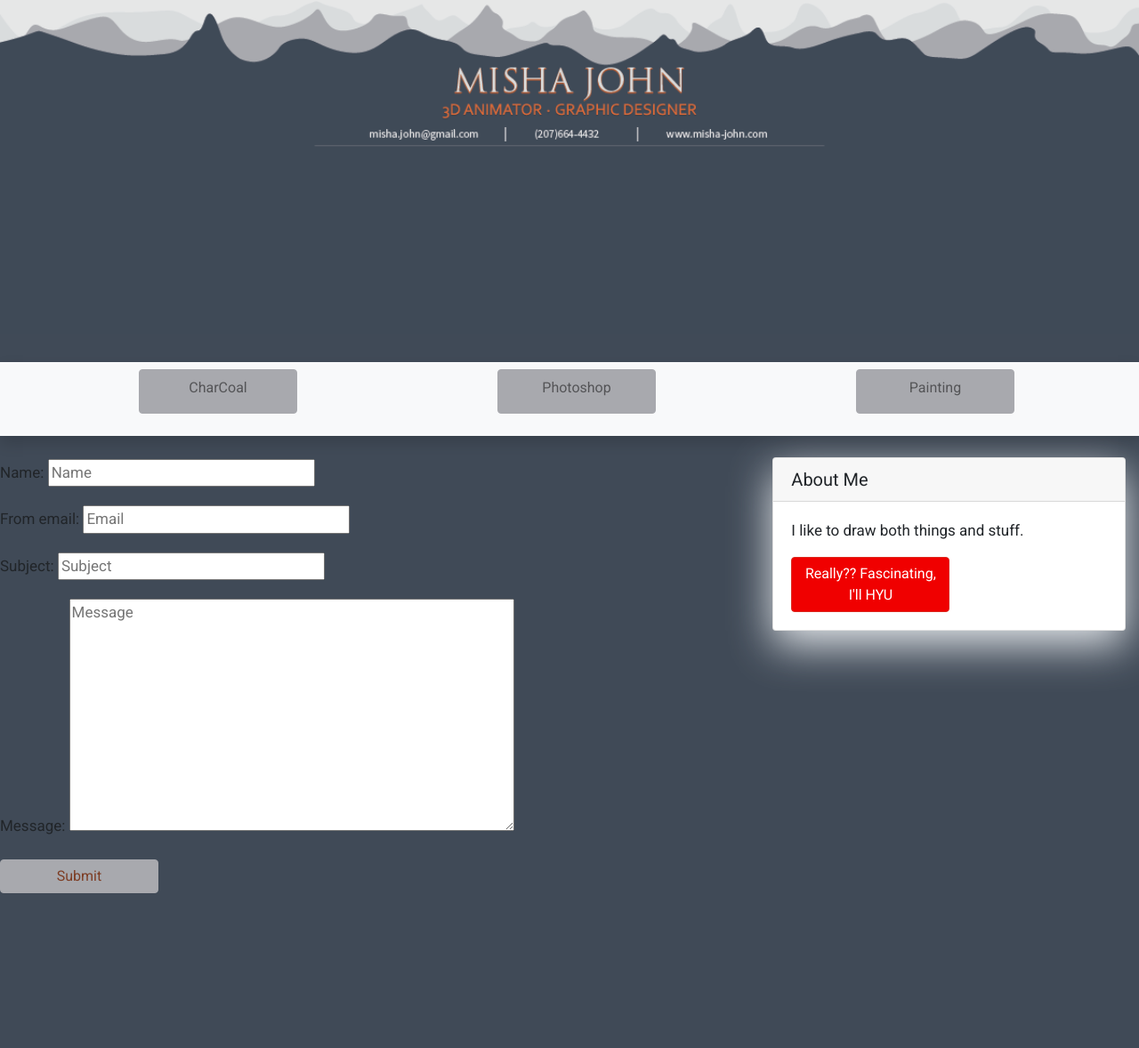
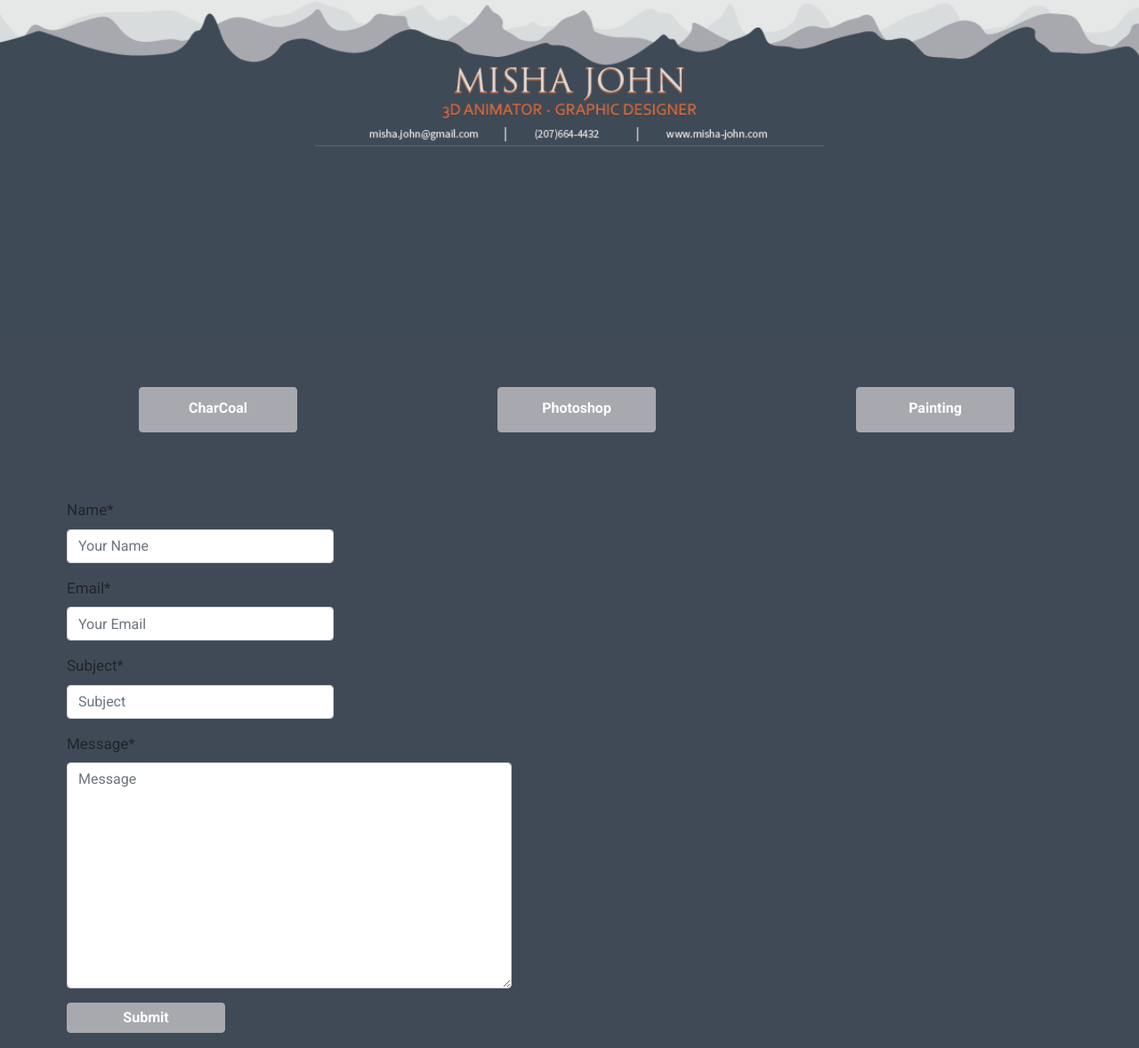
Before and after one commit to ONLYDOWNDOGS/mishasite, a Django app: page /contact/ in a window 1280 px wide. Shown: the whole page at 89% size. Run offline with Django 3.2, Linux system fonts and the light colour scheme; some libraries are stand-ins or nearby versions.

Commit message:
Removed weird blank border from navbar, added and commented out old websites homepage text.

```diff
--- a/base/finearts/forms.py
+++ b/base/finearts/forms.py
@@ -4,11 +4,11 @@ from django import forms
 class ContactForm(forms.Form):
     name = forms.CharField(
         widget=forms.TextInput(
-        attrs={'placeholder': 'Name', 'style': 'width: 300px;'}))
-    from_email = forms.EmailField(
+        attrs={'placeholder': 'Your Name', 'style': 'width: 300px;'}))
+    email = forms.EmailField(
         required=True,
         widget=forms.EmailInput(
-        attrs={'placeholder' :'Email', 'style': 'width: 300px;'}))
+        attrs={'placeholder' :'Your Email', 'style': 'width: 300px;'}))
     subject = forms.CharField(
         required=True,
         widget=forms.TextInput(
--- a/base/finearts/static/finearts/css/style_base.css
+++ b/base/finearts/static/finearts/css/style_base.css
@@ -8,17 +8,10 @@ html, body {
 body {
     font-family: "Roboto", sans-serif;
     font-size: 17px;
-    height: 100%;
-    min-height: 100vh;
 }
 
-.page-buttons {
-    display:flex;
-    justify-content: space-between;
-    list-style: none;
-    margin: 0;
-    padding: 0;
-    padding-bottom: 50px;
+.btn-text {
+    padding-top: 5px;
 }
 
 .jumbotron {
@@ -28,19 +21,14 @@ body {
     background-repeat: no-repeat;
 }
 
-.menu-button {
-    padding: 20px;
-    margin: 5px;
-    line-height: 50px;
-    font-weight: bold;
-    text-align: center;
-}
-
 .btn {
-    color: #7d3d24;
+    display: flex;
+    justify-content: center;
     background-color: #a8a9ae;
     border-color: #a8a9ae;
     width: 178px !important;
+    font-weight: bold;
+    line-height: 20px;
 }
 
 .shadow {
--- a/base/finearts/static/finearts/css/style_contact.css
+++ b/base/finearts/static/finearts/css/style_contact.css
@@ -0,0 +1,8 @@
+.sidenote {
+    display: none;
+}
+
+.email-form {
+    margin-top: 50px;
+    margin-left: 75px;
+}
--- a/base/finearts/static/finearts/css/style_toppings.css
+++ b/base/finearts/static/finearts/css/style_toppings.css
@@ -1,6 +1,7 @@
 .wrapper {
     display: flex;
     width: 100%;
+    background-color: #404a57;
 }
 
 .card {
@@ -10,6 +11,7 @@
 .navbar-nav > li {
     padding-left: 125px;
     padding-right: 100px;
+    padding-top: 20px;
 }
 
 .btn-danger {
@@ -17,11 +19,3 @@
     background-color: #f00000;
     border-color: #dc281e;
 }
-
-.masthead {
-    background: #3398E1;
-    height: auto;
-    padding-bottom: 15px;
-    box-shadow: 0 16px 48px #E3E7EB;
-    padding-top: 10px;
-}
--- a/base/finearts/templates/finearts/contact.html
+++ b/base/finearts/templates/finearts/contact.html
@@ -1,5 +1,6 @@
 {% extends "base.html" %}
 {% load static %}
+{% load crispy_forms_tags %}
 
 
 {% block style %}
@@ -8,16 +9,17 @@
 {% endblock style %}
 
 {% block content %}
-  <div class="page-content">
+<div class="page-content">
+  <div class="email-form">
+    <form class="submission" action = "." method="post">
+      {% csrf_token %}
     <div class="form-container">
-      <br>
-      <form method="post" class="submission">
-        {% csrf_token %}
-        {{ form.as_p }}
-        <div class="form-actions">
-          <button type="submit" class="btn btn-primary">Submit</button>
-        </div>
-      </form>
+      {{ form|crispy }}
     </div>
+    <div class="form-container">
+      <button type="submit" class="btn btn-primary">Submit</button>
+    </div>
+    </form>
   </div>
+</div>
 {% endblock content %}
--- a/base/finearts/templates/finearts/search_results.html
+++ b/base/finearts/templates/finearts/search_results.html
@@ -8,9 +8,6 @@
 {% endblock style %}
 
 {% block content %}
-	<a href="{% url 'home' %}"
-		<h1>Search</h1>
-	</a>
 	<h1>Portfolio</h1>
 	<ul>
 		{% for portfolio in object_list %}
--- a/base/templates/base.html
+++ b/base/templates/base.html
@@ -38,3 +38,8 @@
     </footer> -->
   </body>
 </html>
+
+<!-- Old homepage text from old website
+  <p class="text">Victoria "Misha" John is a 27 year old 3D Animator and Graphic Designer from the small town of Brooklin, Maine. She attended the Savannah College of Art and Design and graduated May 2015, when she moved to Charlotte, North Carolina and spent the next few years as a patent designer.</p>
+  <p class="text">Misha now lives in Boulder, Colorado. She loves hiking, kayaking, swimming, rock climbing, sailing, knitting, sculpting, and cooking when she's not drawing or walking her dog.</p>
+-->
--- a/base/templates/toppingsnsides.html
+++ b/base/templates/toppingsnsides.html
@@ -7,44 +7,44 @@
 {% endblock style %}
 
 {% block navbar %}
-<nav class="navbar navbar-expand-lg navbar-light bg-light shadow mx-auto" id="mainNav">
+<nav class="navbar navbar-expand-lg mx-auto" id="mainNav">
   <div class="container-fluid justify-content-center wrapper" id="mainNavBar">
     <form class="wrapper" action="{% url 'search_results' %}" method="get">
       <ul class="nav navbar-nav w-100 flex-nowrap">
         <li class="nav-item text-black">
           <button type="submit" class="btn btn-primary nav-link"
                   id="charcoal" name="q" type="text" value="0">
-          <label for="charcoal">CharCoal</label>
+          <label class="btn-text" for="charcoal">CharCoal</label>
           </button>
         </li>
         <li class="nav-item text-black">
           <button type="submit" class="btn btn-primary nav-link"
                   id="photoshop" name="q" type="text" value="1">
-          <label for="photoshop">Photoshop</label>
+          <label class="btn-text" for="photoshop">Photoshop</label>
           </button>
         </li>
         <li class="nav-item text-black">
           <button type="submit" class="btn btn-primary nav-link"
                   id="painting" name="q" type="text" value="2">
-          <label for="painting">Painting</label>
+          <label class="btn-text" for="painting">Painting</label>
           </button>
         </li>
         <li class="nav-item text-black">
           <button type="submit" class="btn btn-primary nav-link"
                   id="sketching" name="q" type="text" value="4">
-          <label for="sketching">Sketching</label>
+          <label class="btn-text" for="sketching">Sketching</label>
           </button>
         </li>
         <li class="nav-item text-black">
           <button type="submit" class="btn btn-primary nav-link"
                   id="illustrator" name="q" type="text" value="5">
-          <label for="illustrator">Illustrator</label>
+          <label class="btn-text" for="illustrator">Illustrator</label>
           </button>
         </li>
         <li class="nav-item text-black">
           <button type="submit" class="btn btn-primary nav-link"
                   id="pet_portraits" name="q" type="text" value="6">
-          <label for="pet_portraits">Pet Portraits</label>
+          <label class="btn-text" for="pet_portraits">Pet Portraits</label>
           </button>
         </li>
       </ul>
@@ -56,7 +56,7 @@
 {% block sidenote %}
 
 <!-- Sidebar Widgets Column -->
-<div class="col-md-4 float-right ">
+<div class="sidenote col-md-4 float-right ">
   <div class="card my-4">
     <h5 class="card-header">About Me</h5>
     <div class="card-body">
```
Also changed, not shown: base/finearts/static/finearts/css/stylecontact_oldsite.css (deleted, +0 -81 lines), base/finearts/static/finearts/css/stylehome_oldsite.css (deleted, +0 -98 lines).
